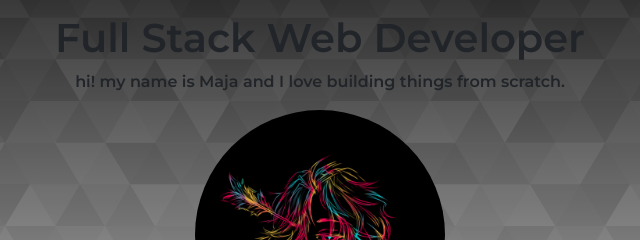
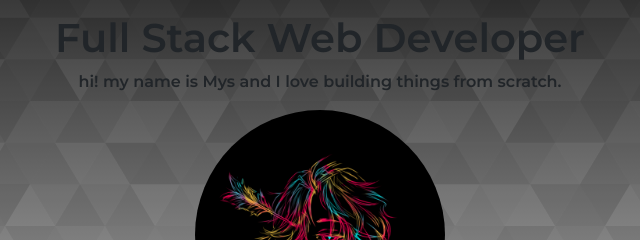
Before and after one commit to MMCX3/fcb-portfolio, a plain HTML site: page index.html in a window 1280 px wide. Shown: the part 149-389 px from the top of the page, 320-960 px from the left. Drawn offline with nearby package versions, Linux system fonts and the light colour scheme; files whose address does not match are found by name.

Commit message:
Added fcb portfolio

```diff
--- a/index.html
+++ b/index.html
@@ -5,7 +5,7 @@
 
 	<meta charset="utf-8">
 	<meta name="viewport" content="width=device-width, initial-scale=1">
-	<title>M. Samaniego | Web Developer Portfolio</title>
+	<title>Web Developer Portfolio</title>
 
 	<!-- google fonts -->
 	<link rel="preconnect" href="https://fonts.googleapis.com">
@@ -27,7 +27,7 @@
 		<!-- id is an attribute to name a tag uniquwly. -->
 		<section class="text-center img-fluid mt-5" id="landing">
 			<h1>Full Stack Web Developer</h1>
-			<p>hi! my name is Maja and I love building things from scratch.</p>
+			<p>hi! my name is Mys and I love building things from scratch.</p>
 
 			<img src="C:\Users\yssam\OneDrive\Documents\fcb-portfolio\images\mysprofile.png" id="profile">
 
```
Also changed, not shown: images/maja.jpg (deleted).
